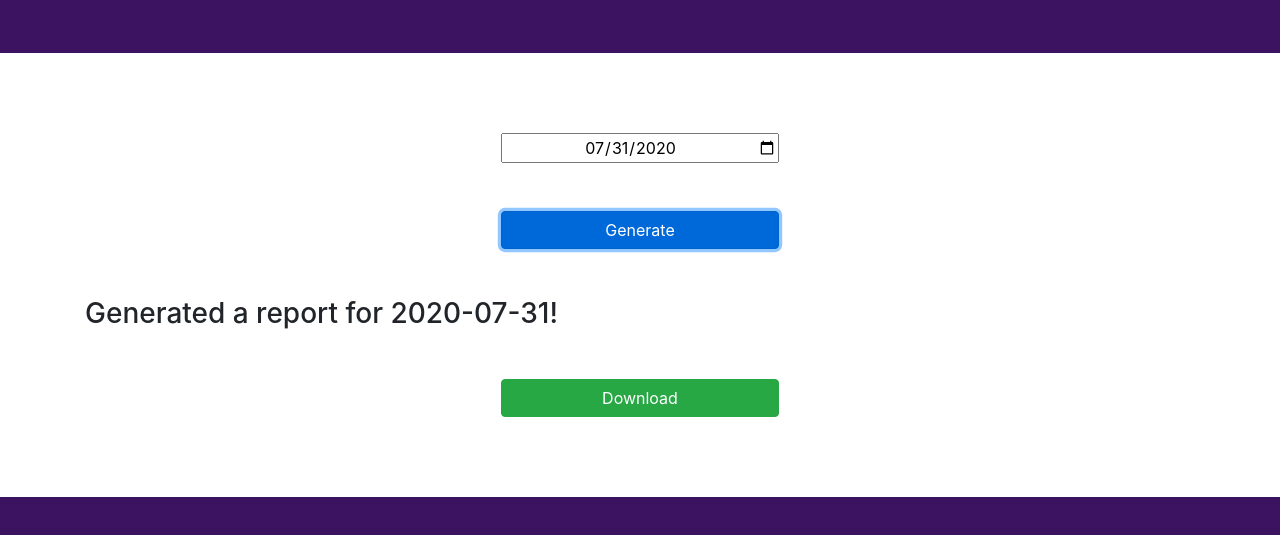
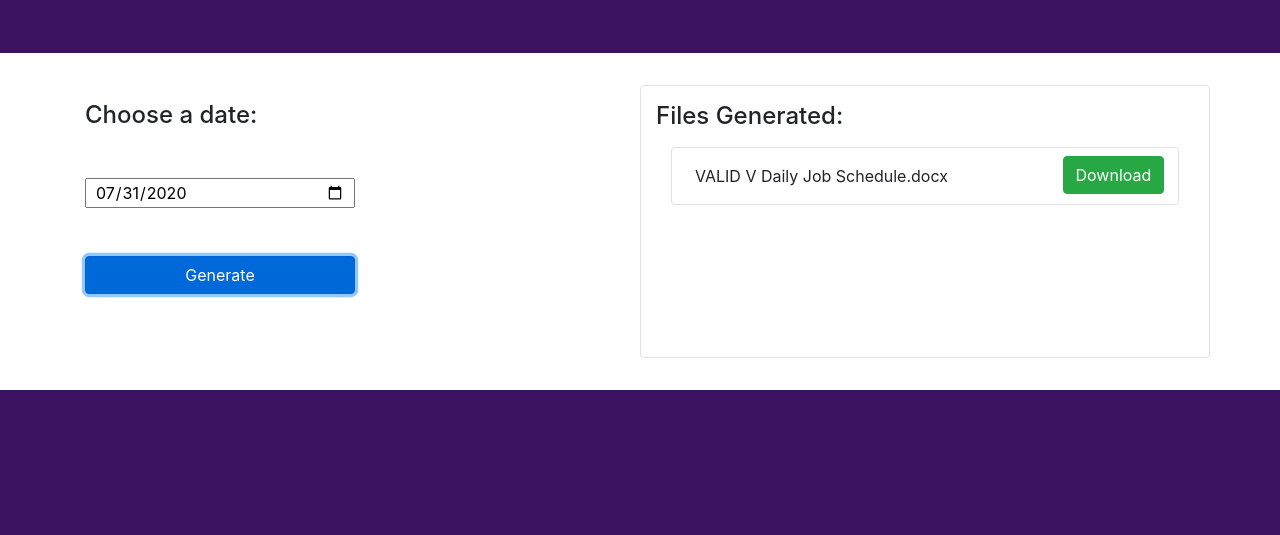
Before and after one commit to holtin/esd-scheduler, a website: page public/index.html in a window 1280 px wide. Both pictures are taken after a click on the button "Generate". Shown: the part 99-634 px from the top of the page. Drawn offline with Linux system fonts and the light colour scheme.

Commit message:
1st version demo

```diff
--- a/public/client.js
+++ b/public/client.js
@@ -16,8 +16,14 @@ $("#datepicker-submit").on("click", function() {
                 year : datepicker.getFullYear(),
                 weekday : datepicker.getDay()
             }
-        })
-    });
-    document.getElementById("feedback").innerHTML = "<h3>Generated a report for " + strDate + "!</h3>"
-    console.log("client sent date " + strDate + " to server");
+        }),
+        success: console.log("client sent date " + strDate + " to server")
+    })
+        .then(data => console.log(data));
+
+    let fileName = 'VALID V Daily Job Schedule.docx';
+    let feedback = '<div class="row border mx-auto px-2 py-2 my-2"><div class="col-9 py-2">' + fileName;
+    feedback += '</div><div class="col-3"><a href="' + fileName;
+    feedback += '" class="btn btn-success">Download</a></div></div>';
+    document.getElementById("forms").innerHTML = feedback;
 });
--- a/public/css/styles.css
+++ b/public/css/styles.css
@@ -16,6 +16,10 @@ header {
     padding: 2rem 2rem;
 }
 
+#scheduler .border {
+    border-radius: 0.25rem;
+}
+
 footer {
     background-size: cover;
     color: white;
--- a/public/index.html
+++ b/public/index.html
@@ -17,23 +17,24 @@
             <h1 class='text-center'>Schedule Generator</h1>
         </div>
     </header>
-    <div class="page-section">
+    <div id="scheduler" class="page-section">
         <div class="container">
             <div class="row">
-                <div class="col-12">
+                <div class="col-12 col-sm-6 py-3">
+                    <h4>Choose a date:</h4>
                     <form>
                         <div class="row my-5 mx-auto">
-                            <input type="date" id="datepicker" class='mx-auto w-25 text-center' name="date" required>
+                            <input type="date" id="datepicker" class='w-50 px-2' name="date" required>
                         </div>
                         <div class="row my-5 mx-auto">
-                            <a id='datepicker-submit' class='btn btn-primary w-25 mx-auto' href='javascript:void(0)'
+                            <a id='datepicker-submit' class='btn btn-primary w-50' href='javascript:void(0)'
                                 role='button'>Generate</a>
                         </div>
                     </form>
-                    <div id="feedback"></div>
-                    <div class="row my-5 mx-auto text-center">
-                        <a class='btn btn-success w-25 mx-auto' href="result.docx" role='button'>Download</a>
-                    </div>
+                </div>
+                <div class="col-12 col-sm-6 display-box border py-3">
+                    <h4>Files Generated:</h4>
+                    <div id="forms" class="container my-3"></div>
                 </div>
             </div>
         </div>
```
Also changed, not shown: json/ToDoList.json (+1 -1 lines), server.js (+5 -2 lines), 2 other files.
